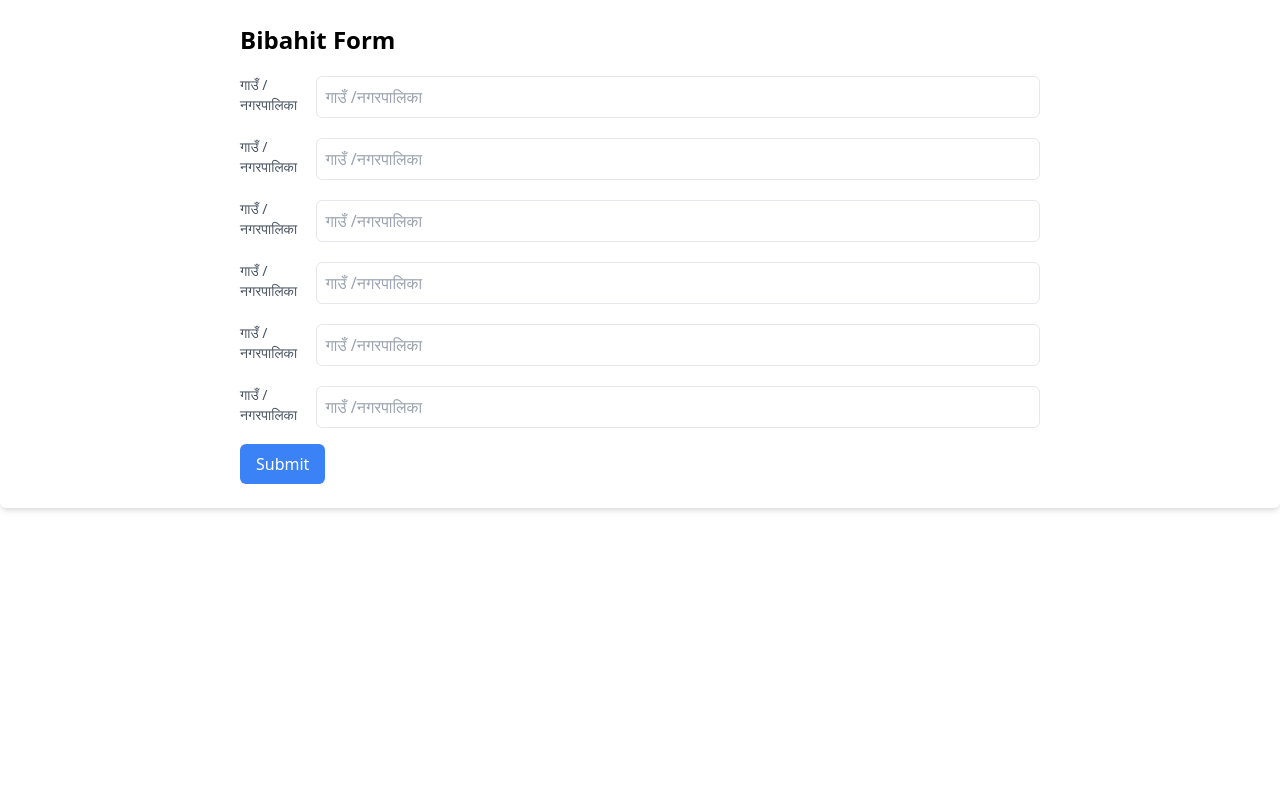
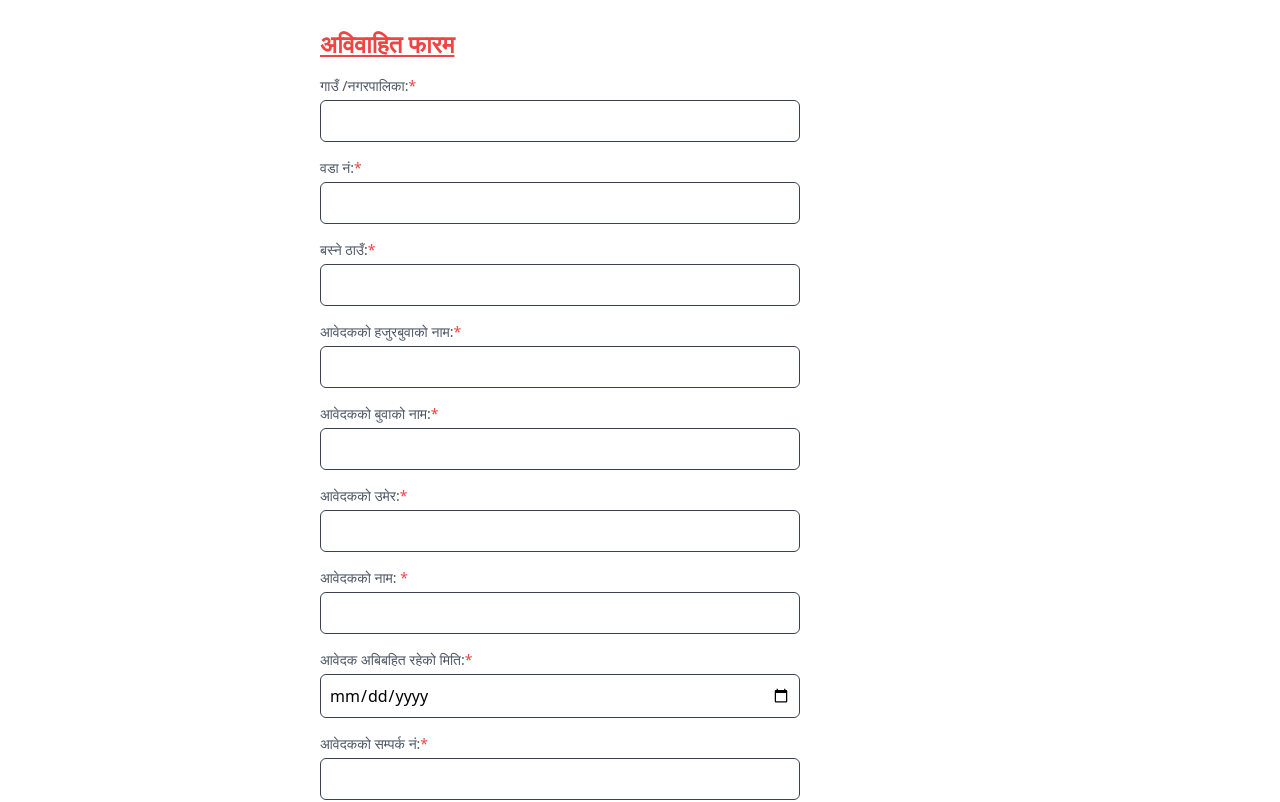
Before and after one commit to Nishaan-Ghimire/Sajilo-Sifarish, a React (Vite) app in the folder frontend/: page / in a window 1280 px wide. Shown: the top 802 px of the page. Built offline with nearby package versions, Linux system fonts and the light colour scheme.

Commit message:
created shifarish template

```diff
--- a/frontend/src/components/Bibahit.jsx
+++ b/frontend/src/components/Bibahit.jsx
@@ -1,91 +1,175 @@
 import React from 'react'
 
 const Bibahit = () => {
+    const handleFileChange = (event) => {
+        const selectedFile = event.target.files[0];
+    };
     return (
-        <div className=" mx-auto p-6 bg-white rounded-md shadow-md px-60">
-            <h1 className="text-2xl font-bold mb-4">Bibahit Form</h1>
+        <div className=" mx-auto p-7 bg-white rounded-md shadow-md px-80  items-center">
+            <h1 className="text-2xl font-bold mb-4 underline text-red-500">अविवाहित फारम </h1>
 
             <form>
+                <div className="mb-4 flex flex-row items-center w-full">
+                    <div className="flex-grow">
+                        <label htmlFor="municipality" className="block text-sm font-medium text-gray-600 text-left">
+                            गाउँ /नगरपालिका:<span className="text-red-500">*</span>
+                        </label>
+                        <input
+                            type="text"
+                            id="municipality"
+                            name="municipality"
+                            className="mt-1 p-2 border border-gray-700 rounded-md w-3/4"
+                            required='true'
+                        />
+
+                    </div>
+                </div>
+                <div className="mb-4 flex items-center w-full">
+                    <div className="flex-grow">
+                        <label htmlFor="ward" className="block text-sm font-medium text-gray-600 text-left">
+                            वडा नं:<span className="text-red-500">*</span>
+                        </label>
+                        <input
+                            type="number"
+                            id="ward"
+                            name="ward"
+                            className="mt-1 p-2 border border-gray-700  rounded-md w-3/4 "
+                            required="true"
+                        />
+                    </div>
+                </div>
+                <div className="mb-4 flex items-center w-full">
+                    <div className="flex-grow">
+                        <label htmlFor="ward" className="block text-sm font-medium text-gray-600 text-left">
+                            बस्ने ठाउँ:<span className="text-red-500">*</span>
+                        </label>
+                        <input
+                            type="text"
+                            id="address"
+                            name="address"
+                            className="mt-1 p-2 border border-gray-700  rounded-md w-3/4 "
+                            required="true"
+                        />
+                    </div>
+                </div>
+                <div className="mb-4 flex items-center w-full">
+                    <div className="flex-grow">
+                        <label htmlFor="apllicantGrandFather" className="block text-sm font-medium text-gray-600 text-left">
+                            आवेदकको हजुरबुवाको नाम:<span className="text-red-500">*</span>
+                        </label>
+                        <input
+                            type="text"
+                            id="apllicantGrandFather"
+                            name="apllicantGrandFather"
+                            className="mt-1 p-2 border border-gray-700 rounded-md w-3/4 "
+                            required="true"
+                        />
+                    </div>
+                </div>
+                <div className="mb-4 flex items-center w-full">
+                    <div className="flex-grow">
+                        <label htmlFor="apllicantFather" className="block text-sm font-medium text-gray-600 text-left">
+                            आवेदकको बुवाको नाम:<span className="text-red-500">*</span>
+                        </label>
+                        <input
+                            type="text"
+                            id="apllicantFather"
+                            name="apllicantFather"
+                            className="mt-1 p-2 border border-gray-700 rounded-md w-3/4 "
+                            required="true"
+                        />
+                    </div>
+                </div>
+                <div className="mb-4 flex items-center w-full">
+                    <div className="flex-grow">
+                        <label htmlFor="applicantAge" className="block text-sm font-medium text-gray-600 text-left">
+                            आवेदकको उमेर:<span className="text-red-500">*</span>
+                        </label>
+                        <input
+                            type="number"
+                            id="applicantAge"
+                            name="applicantAge"
+                            className="mt-1 p-2 border border-gray-700 rounded-md w-3/4"
+                            min='0'
+                            required="true"
+                        />
+                    </div>
+                </div>
+                <div className="mb-4 flex items-center w-full">
+                    <div className="flex-grow">
+                        <label htmlFor="applicantName" className="block text-sm font-medium text-gray-600 text-left">
+                            आवेदकको नाम:  <span className="text-red-500">*</span>                </label>
+                        <input
+                            type="text"
+                            id="applicantName"
+                            name="applicantName"
+                            className="mt-1 p-2 border border-gray-700 rounded-md w-3/4"
+                            required="true"
+                        />
+                    </div>
+                </div>
+                <div className="mb-4 flex items-center w-full">
+                    <div className="flex-grow">
+                        <label htmlFor="unmarriedDate" className="block text-sm font-medium text-gray-600">
+                            आवेदक अबिबहित रहेको मिति:<span className="text-red-500">*</span>
+                        </label>
+                        <input
+                            type="date"
+                            id="unmarriedDate"
+                            name="unmarriedDate"
+                            className="mt-1 p-2 border border-gray-700 rounded-md w-3/4"
+                            required="true"
+                        />
+                    </div>
+                </div>
+                <div className="mb-4 flex items-center w-full">
+                    <div className="flex-grow">
+                        <label htmlFor="applicantMobileNumber" className="block text-sm font-medium text-gray-600">
+                            आवेदकको सम्पर्क नं:<span className="text-red-500">*</span>
+                        </label>
+                        <input
+                            type="tel"
+                            id="applicantMobileNumber"
+                            name="applicantMobileNumber"
+                            className="mt-1 p-2 border border-gray-700 rounded-md w-3/4"
+                            pattern='[0-9]'
+                            required="true"
+                        />
+                    </div>
+                </div>
+
                 <div className="mb-4 flex items-center">
-                    <label htmlFor="username" className="block text-sm font-medium text-gray-600">
-                        गाउँ /नगरपालिका
-                    </label>
+                    <label htmlFor="photo" className="block text-sm font-medium text-gray-600 mr-2">
+                        आवेदकको फोटो :<span className="text-red-500">*</span>        </label>
                     <input
-                        type="text"
-                        id="city" placeholder="गाउँ /नगरपालिका "
-                        name="city"
-                        className="mt-1 p-2 border rounded-md w-full"
-
+                        type="file"
+                        id="applicantPhoto"
+                        name="applicantPhoto"
+                        accept="image/*"
+                        onChange={handleFileChange}
+                        className="mt-1 p-2 border border-gray-800 rounded-md hover-light"
                     />
                 </div>
                 <div className="mb-4 flex items-center">
-                    <label htmlFor="username" className="block text-sm font-medium text-gray-600">
-                        गाउँ /नगरपालिका
+                    <label htmlFor="photo" className="block text-sm font-medium text-gray-600 mr-2">
+                        परिचयपत्रको फोटो:<span className="text-red-500">*</span>
                     </label>
                     <input
-                        type="text"
-                        id="city" placeholder="गाउँ /नगरपालिका "
-                        name="city"
-                        className="mt-1 p-2 border rounded-md w-full"
-
+                        type="file"
+                        id="idPhoto"
+                        name="idPhoto"
+                        accept="image/*"
+                        onChange={handleFileChange}
+                        className="mt-1 p-2 border border-gray-800 rounded-md"
                     />
                 </div>
-                <div className="mb-4 flex items-center">
-                    <label htmlFor="username" className="block text-sm font-medium text-gray-600">
-                        गाउँ /नगरपालिका
-                    </label>
-                    <input
-                        type="text"
-                        id="city" placeholder="गाउँ /नगरपालिका "
-                        name="city"
-                        className="mt-1 p-2 border rounded-md w-full"
-
-                    />
-                </div>
-                <div className="mb-4 flex items-center">
-                    <label htmlFor="username" className="block text-sm font-medium text-gray-600">
-                        गाउँ /नगरपालिका
-                    </label>
-                    <input
-                        type="text"
-                        id="city" placeholder="गाउँ /नगरपालिका "
-                        name="city"
-                        className="mt-1 p-2 border rounded-md w-full"
-
-                    />
-                </div>
-                <div className="mb-4 flex items-center">
-                    <label htmlFor="username" className="block text-sm font-medium text-gray-600">
-                        गाउँ /नगरपालिका
-                    </label>
-                    <input
-                        type="text"
-                        id="city" placeholder="गाउँ /नगरपालिका "
-                        name="city"
-                        className="mt-1 p-2 border rounded-md w-full"
-
-                    />
-                </div>
-                <div className="mb-4 flex items-center">
-                    <label htmlFor="username" className="block text-sm font-medium text-gray-600">
-                        गाउँ /नगरपालिका
-                    </label>
-                    <input
-                        type="text"
-                        id="city" placeholder="गाउँ /नगरपालिका "
-                        name="city"
-                        className="mt-1 p-2 border rounded-md w-full"
-
-                    />
-                </div>
-
 
 
                 <button
                     type="submit"
                     className="bg-blue-500 text-white py-2 px-4 rounded-md hover:bg-blue-600"
                 >
-                    Submit
+                    पेश गर्नुहोस्
                 </button>
             </form>
         </div>
```
